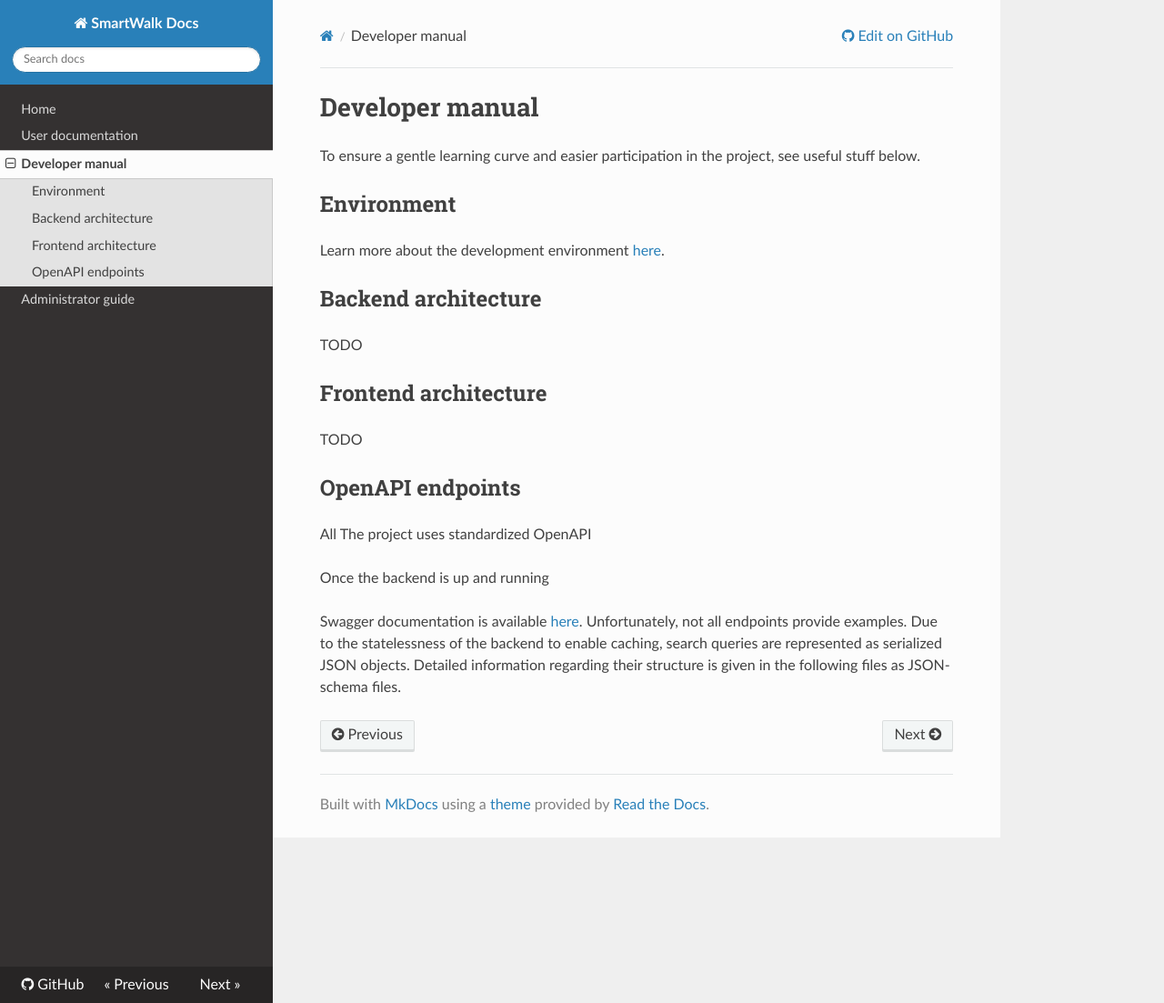
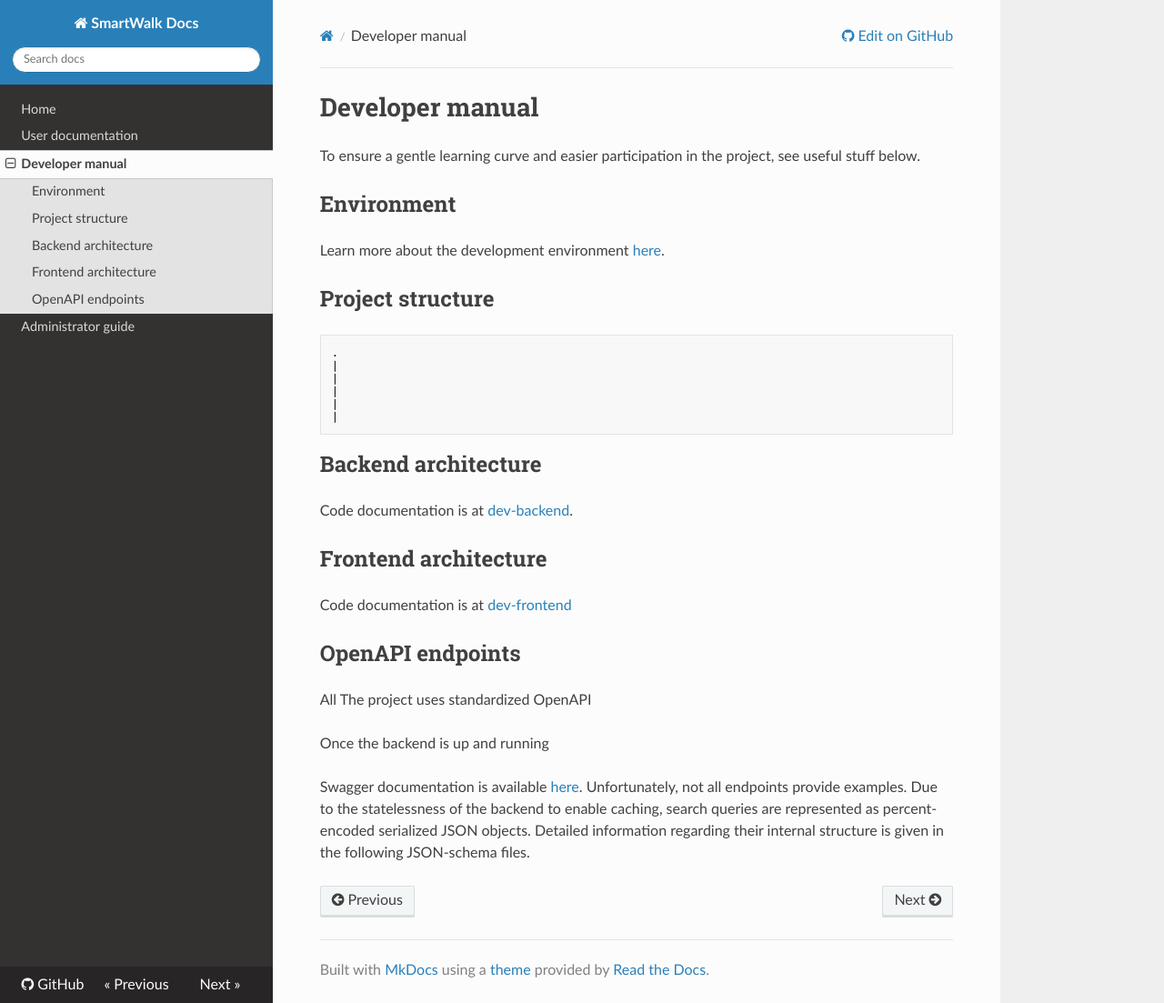
Before and after one commit to zhukovdm/smartwalk-docs, an MkDocs documentation site: the page built from content/dev.md, in a window 1280 px wide and 1103 px high. Shown: the whole window at 91% size. Built offline with MkDocs 1.6.1, drawn with Linux system fonts in a browser that asks for light colours; nearby versions of some CDN libraries.

````diff
--- a/content/dev.md
+++ b/content/dev.md
@@ -6,13 +6,24 @@ To ensure a gentle learning curve and easier participation in the project, see u
 
 Learn more about the development environment [here](./adm.md#development-environment).
 
+## Project structure
+
+```txt
+.
+|
+|
+|
+|
+|
+```
+
 ## Backend architecture
 
-TODO
+Code documentation is at [dev-backend](https://zhukovdm.github.io/smartwalk-docs/dev-backend/).
 
 ## Frontend architecture
 
-TODO
+Code documentation is at [dev-frontend](https://zhukovdm.github.io/smartwalk-docs/dev-frontend/)
 
 ## OpenAPI endpoints
 
@@ -20,4 +31,4 @@ All The project uses standardized OpenAPI
 
 Once the backend is up and running
 
-Swagger documentation is available [here](http://localhost:5017/swagger/index.html). Unfortunately, not all endpoints provide examples. Due to the statelessness of the backend to enable caching, search queries are represented as serialized JSON objects. Detailed information regarding their structure is given in the following files as JSON-schema files.
+Swagger documentation is available [here](http://localhost:5017/swagger/index.html). Unfortunately, not all endpoints provide examples. Due to the statelessness of the backend to enable caching, search queries are represented as percent-encoded serialized JSON objects. Detailed information regarding their internal structure is given in the following JSON-schema files.
````
Also changed, not shown: content/adm.md (+7 -3 lines), content/img/docker-production-setup.drawio.svg (added), 1 other file.
